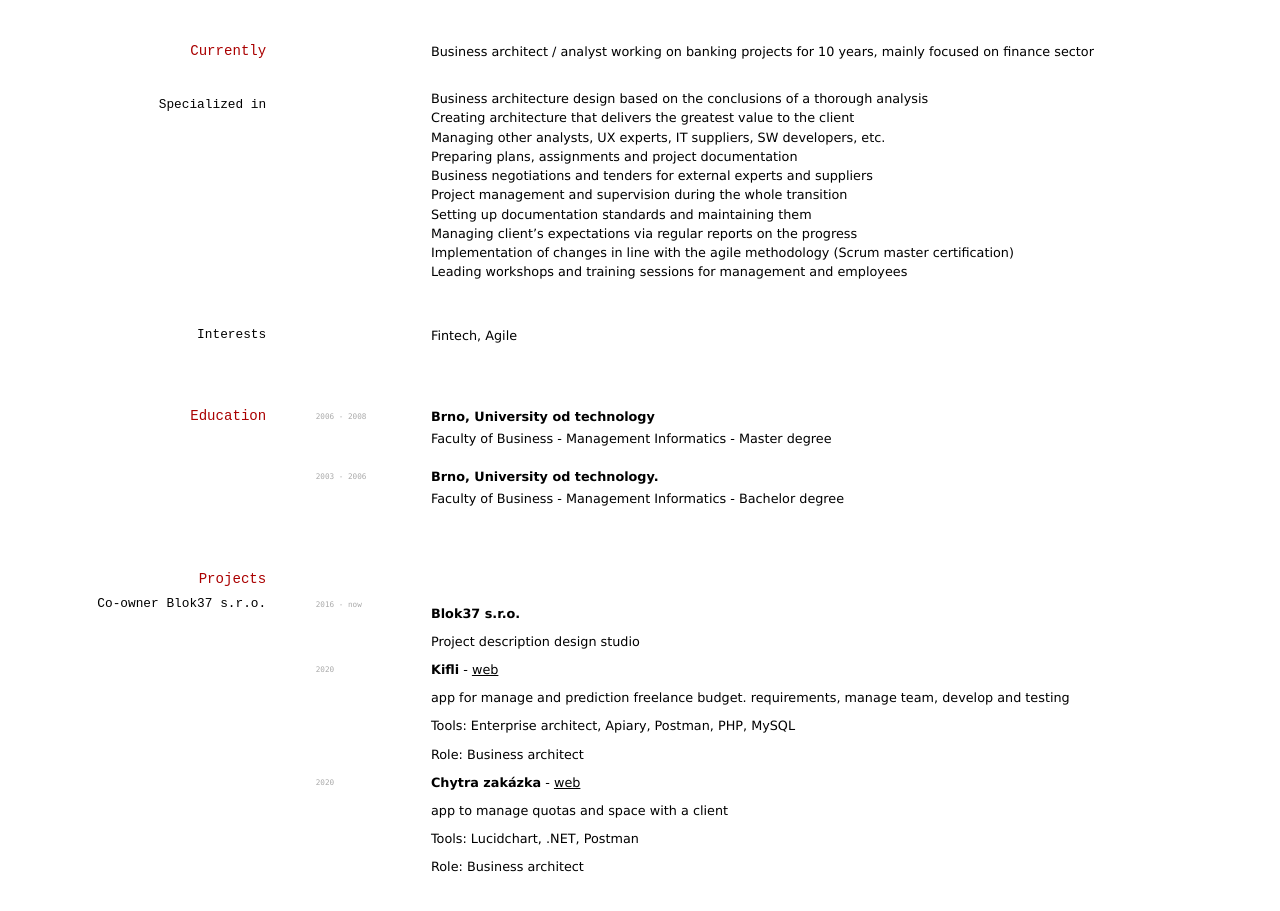
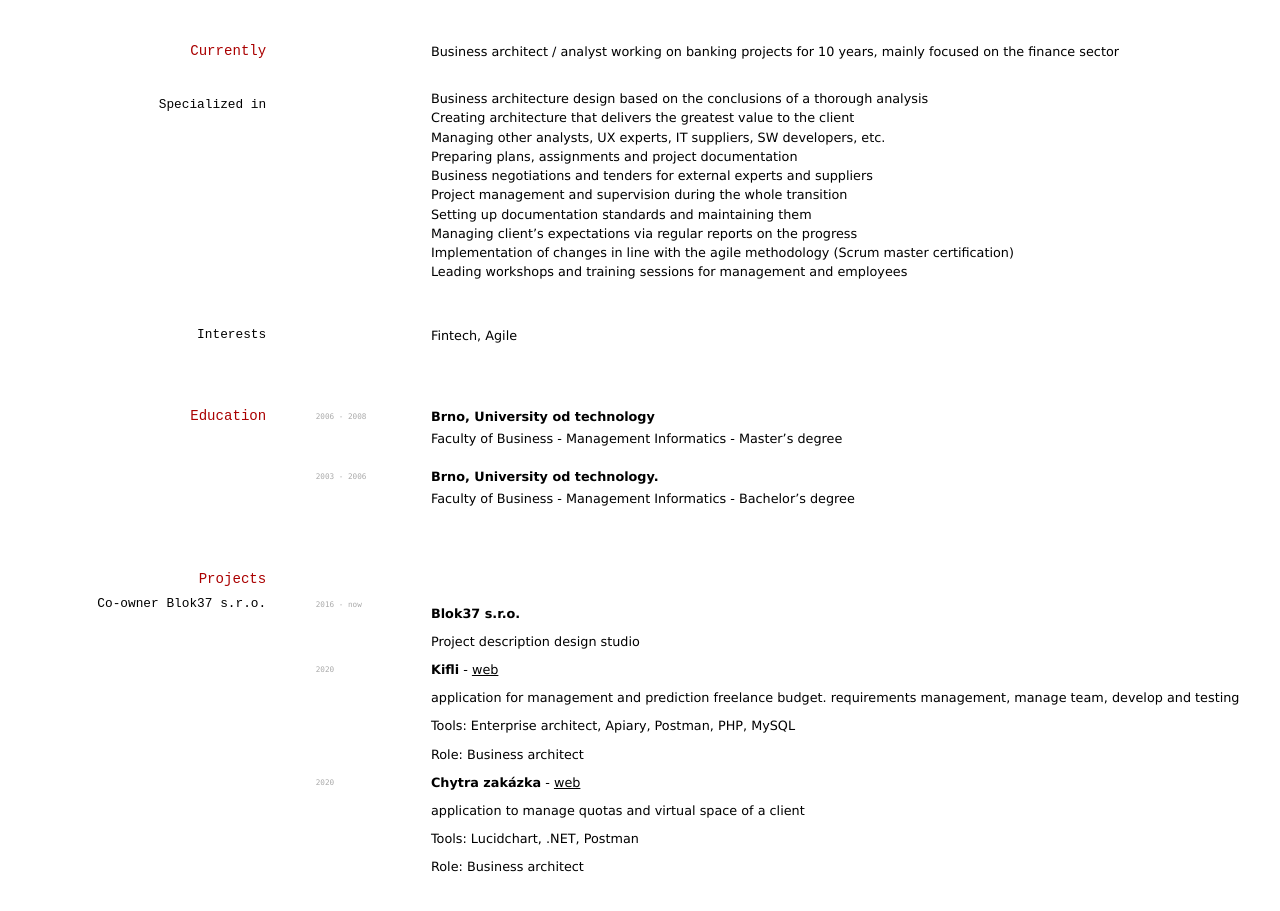
Before and after one commit to milossontak/cv, a Jekyll site: the page built from index.md, in a window 1280 px wide and 1400 px high. Shown: the part 486-1397 px from the top of the window. Built offline with Jekyll 4.4.1, drawn with Linux system fonts in a browser that asks for light colours.

Commit message:
Update index.md
English correct

```diff
--- a/index.md
+++ b/index.md
@@ -15,7 +15,7 @@ Business architect / analyst, digital evangelist and automation expert
 
 ## Currently
 
-Business architect / analyst working on banking projects for 10 years, mainly focused on finance sector
+Business architect / analyst working on banking projects for 10 years, mainly focused on the finance sector
 
 ### Specialized in
 
@@ -39,12 +39,12 @@ Fintech, Agile
 `2006 - 2008`
 __Brno, University od technology__
 
-- Faculty of Business - Management Informatics - Master degree
+- Faculty of Business - Management Informatics - Master's degree
 
 `2003 - 2006`
 __Brno, University od technology.__
 
-- Faculty of Business - Management Informatics - Bachelor degree
+- Faculty of Business - Management Informatics - Bachelor's degree
 
 ## Projects
 
@@ -60,8 +60,8 @@ Project description design studio
 
 __Kifli__ - [web](https://www.kifli.cz)
 
-app for manage and prediction freelance budget.
-requirements, manage team, develop and testing
+application for management and prediction freelance budget.
+requirements management, manage team, develop and testing
 
 Tools: Enterprise architect, Apiary, Postman, PHP, MySQL
 
@@ -71,7 +71,7 @@ Role: Business architect
 
 __Chytra zakázka__ - [web](https://chytra-zakazka.blok37.cz)
 
-app to manage quotas and space with a client
+application to manage quotas and virtual space of a client
 
 Tools: Lucidchart, .NET, Postman
 
```
